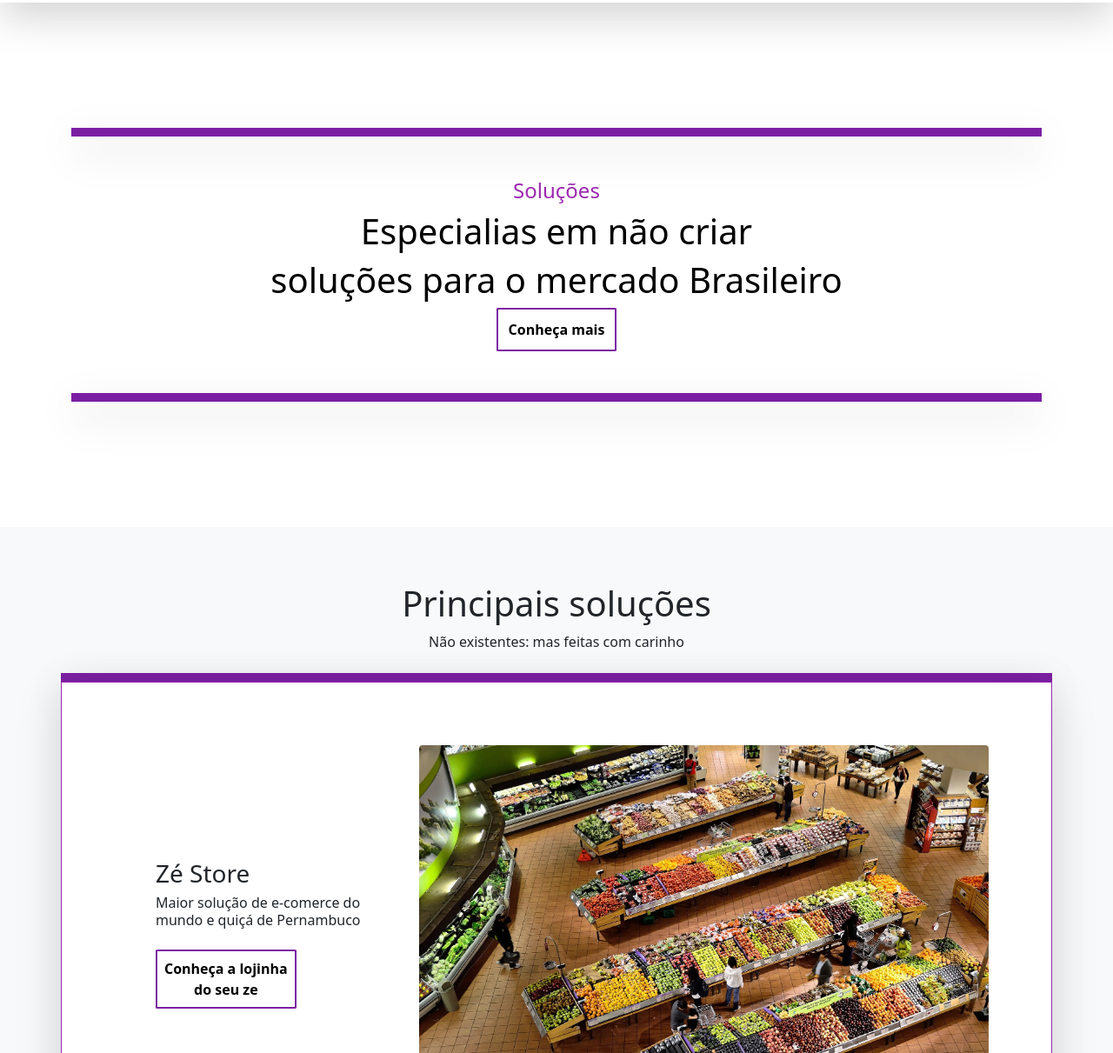
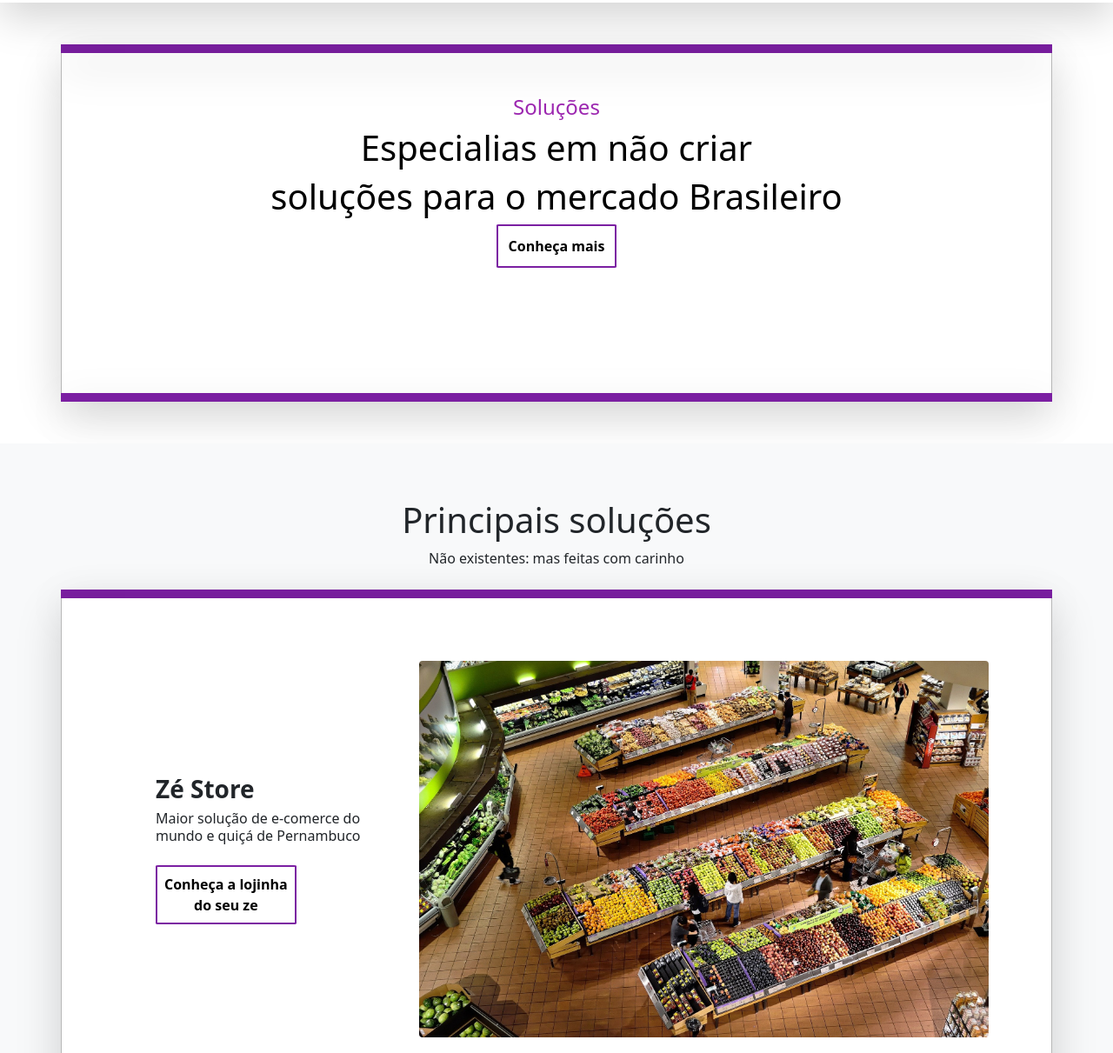
Before and after one commit to Augustowtg/Ze-Works, a plain HTML site: page index.html in a window 1280 px wide. Shown: the part 77-1288 px from the top of the page at 87% size. Drawn offline with nearby package versions, Linux system fonts and the light colour scheme.

Commit message:
ATT: button store

```diff
--- a/css/index.css
+++ b/css/index.css
@@ -1,5 +1,8 @@
 .mainSection {
     color: #9C27B0;
+    margin-top: 0;
+    border-left: 1px solid #b8b8b8;
+    border-right: 1px solid #b8b8b8;
 }
 
 .mainSection h1 {
@@ -7,5 +10,6 @@
 }
 
 #soluction {
-    border: 1px solid #9C27B0;
+    border-left: 1px solid #b8b8b8;
+    border-right: 1px solid #b8b8b8;
 }
--- a/index.html
+++ b/index.html
@@ -35,26 +35,24 @@
             <hr class="p-3">
         </div>
     </nav>
+    <div class="container line shadow-lg mt-5 mt-0"></div>
+    <section class="mainSection mt-0 container pb-5 shadow-lg">
 
-    <section class="mainSection container pt-5 pb-5">
-        <div class="text-center mt-5 pt-5 pb-5">
-            <div class="line shadow-lg mb-5"></div>
+        <div class="text-center pt-5 pb-5">
+
             <h4>Soluções</h4>
             <h1>Especialias em não criar</h1>
             <h1>soluções para o mercado Brasileiro</h1>
             <button class="button mb-5">Conheça mais</button>
-
-            <div class="line shadow-lg"></div>
         </div>
-
     </section>
+    <div class=" container mb-5 line shadow-lg shadow-lg"></div>
 
 
     <section class="bg-light pt-3 pb-5 mt-5">
         <div class="text-center pb-2 pt-5">
             <h1>Principais soluções</h1>
             <p>Não existentes: mas feitas com carinho</p>
-
         </div>
         <div class="container line shadow-lg"></div>
         <div class="container bg-white shadow-lg">
@@ -62,7 +60,7 @@
                 <div class=" col-xl-12 p-4">
                     <div class="row p-5">
                         <div class="col-4  m-auto p-5">
-                            <h3>Zé Store</h3>
+                            <h3><strong>Zé Store</strong></h3>
                             <h6>Maior solução de e-comerce do mundo e quiçá de Pernambuco</h6>
                             <div class="mt-auto mt-3">
                                 <button class="button p-2 mt-3" >Conheça a lojinha <br> do seu ze</button>
@@ -77,7 +75,7 @@
                     <h4>Estamos no brasil, com a não solução do problema do transporte. </h4>
                     <div style="text-align: center;">
                         <p>
-                        <h3>Zé buz</h3>Não va atras do onibus, O onibos vai ate vc </p>
+                        <h3>Zé buz</h3>Não va atras do ônibus , O ônibus vai ate vc </p>
                     </div>
                 </div>
 
@@ -87,6 +85,7 @@
                 </div>
             </div>
         </div>
+        <div class="container line shadow-lg"></div>
     </section>
     <script src="https://cdn.jsdelivr.net/npm/bootstrap@5.1.3/dist/js/bootstrap.bundle.min.js"
         integrity="sha384-ka7Sk0Gln4gmtz2MlQnikT1wXgYsOg+OMhuP+IlRH9sENBO0LRn5q+8nbTov4+1p"
```
